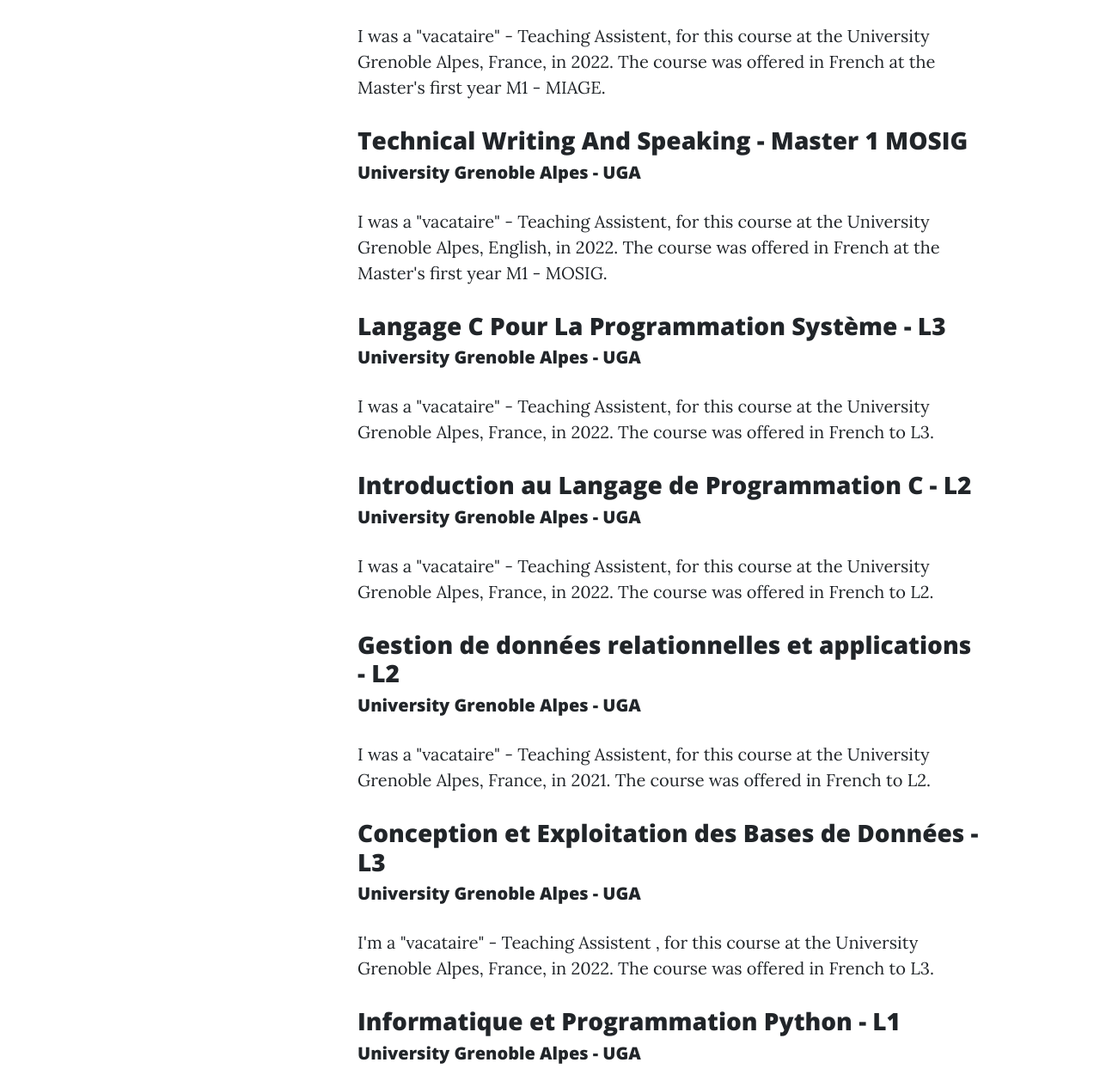
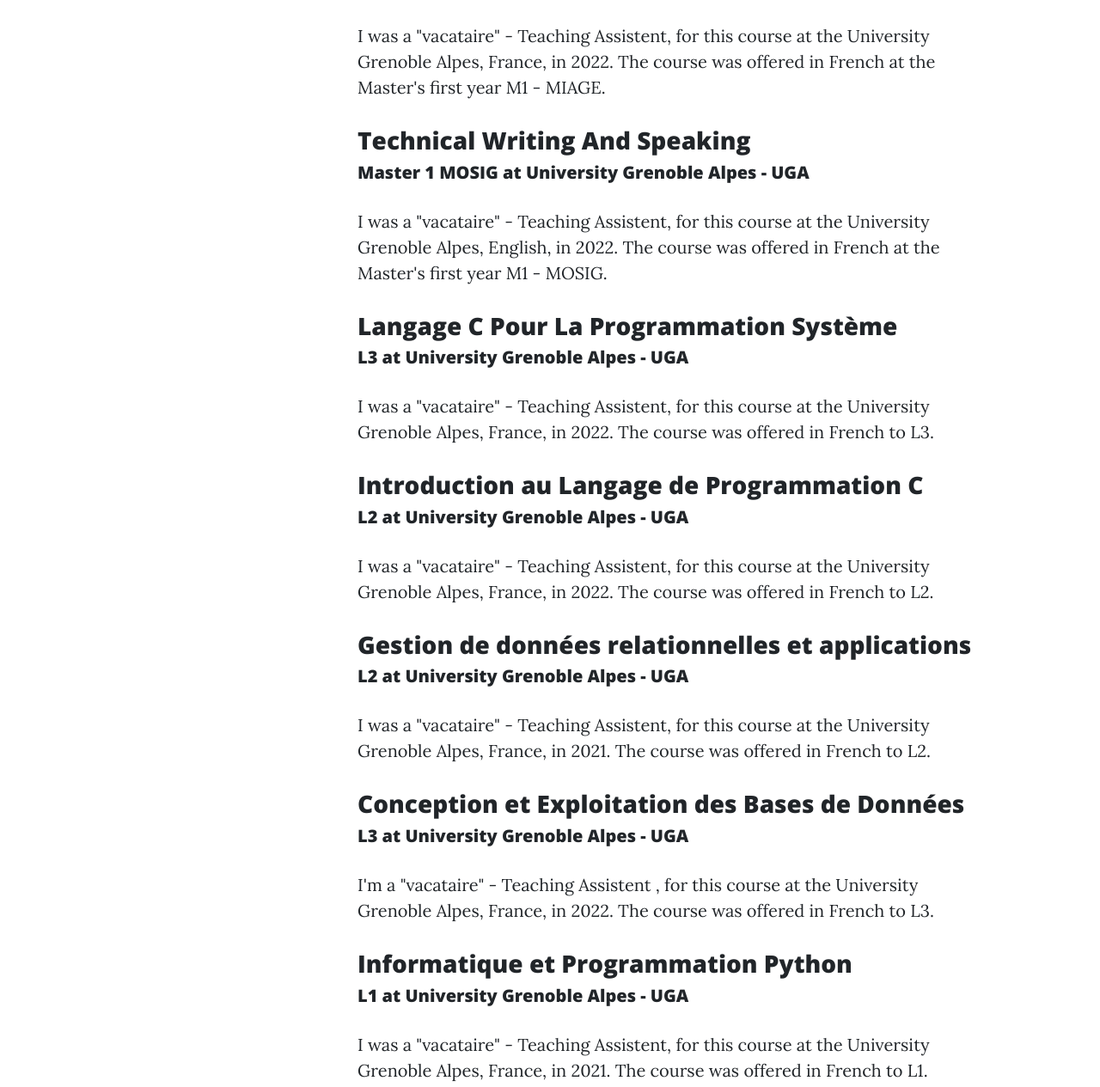
Before and after one commit to andersonandrei/andersonandrei.github.io, a website: page teaching.html in a window 1280 px wide. Shown: the part 651-1916 px from the top of the page at 86% size. Drawn offline with nearby package versions, Linux system fonts and the light colour scheme.

Commit message:
Update a few info

```diff
--- a/teaching.html
+++ b/teaching.html
@@ -85,38 +85,38 @@
 
       <div class="col-lg-8 col-md-10 mx-auto">
 
-        <h3> Parallel and Distributed Systems - Master 1 MIAGE </h3>
-        <h5> University Grenoble Alpes - UGA </h5>
+        <h3> Parallel and Distributed Systems</h3>
+        <h5> Master 1 MIAGE at University Grenoble Alpes - UGA </h5>
 
         <p>I was a "vacataire" - Teaching Assistent, for this course at the University Grenoble Alpes, France, in 2022. The course was offered in French at the Master's first year M1 - MIAGE.</p>
 
-        <h3> Technical Writing And Speaking - Master 1 MOSIG </h3>
-        <h5> University Grenoble Alpes - UGA </h5>
+        <h3> Technical Writing And Speaking </h3>
+        <h5> Master 1 MOSIG at University Grenoble Alpes - UGA </h5>
 
         <p>I was a "vacataire" - Teaching Assistent, for this course at the University Grenoble Alpes, English, in 2022. The course was offered in French at the Master's first year M1 - MOSIG.</p>
 
-        <h3> Langage C Pour La Programmation Système - L3</h3>
-        <h5> University Grenoble Alpes - UGA </h5>
+        <h3> Langage C Pour La Programmation Système </h3>
+        <h5> L3 at University Grenoble Alpes - UGA </h5>
 
         <p>I was a "vacataire" - Teaching Assistent, for this course at the University Grenoble Alpes, France, in 2022. The course was offered in French to L3.</p>
 
-        <h3> Introduction au Langage de Programmation C - L2  </h3>
-        <h5> University Grenoble Alpes - UGA </h5>
+        <h3> Introduction au Langage de Programmation C</h3>
+        <h5> L2 at University Grenoble Alpes - UGA </h5>
 
         <p>I was a "vacataire" - Teaching Assistent, for this course at the University Grenoble Alpes, France, in 2022. The course was offered in French to L2.</p>
 
-        <h3> Gestion de données relationnelles et applications - L2 </h3>
-        <h5> University Grenoble Alpes - UGA </h5>
+        <h3> Gestion de données relationnelles et applications </h3>
+        <h5> L2 at University Grenoble Alpes - UGA </h5>
 
         <p>I was a "vacataire" - Teaching Assistent, for this course at the University Grenoble Alpes, France, in 2021. The course was offered in French to L2.</p>
 
-        <h3> Conception et Exploitation des Bases de Données - L3 </h3>
-        <h5> University Grenoble Alpes - UGA </h5>
+        <h3> Conception et Exploitation des Bases de Données </h3>
+        <h5> L3 at University Grenoble Alpes - UGA </h5>
 
         <p> I'm a "vacataire" - Teaching Assistent , for this course at the University Grenoble Alpes, France, in 2022. The course was offered in French to L3.</p>
 
-        <h3> Informatique et Programmation Python - L1 </h3>
-        <h5> University Grenoble Alpes - UGA </h5>
+        <h3> Informatique et Programmation Python</h3>
+        <h5> L1 at University Grenoble Alpes - UGA </h5>
 
         <p>I was a "vacataire" - Teaching Assistent, for this course at the University Grenoble Alpes, France, in 2021. The course was offered in French to L1.</p>
 
@@ -138,6 +138,7 @@
         <p>I was the TA, Teaching Assistent, for this course at the University of São Paulo, Brazil, in 2018. The course was offered in Portuguese. I gave lectures, developed programming assignments and graded coursework.The table of the content follow as :</p>
 
         <p>The main programming languages were: C, C++ and Java.</p>
+      </div>
 
       <div class="row">
 
@@ -150,8 +151,6 @@
         <p>I was a Mathematics teacher at a public High and Techinical School in São Paulo - Brazil, the Etec de Francisco Morato, in 2015. The course was offered in Portuguese.</p>
 
       </div>
-        </div>
-
 
     </div>
   </div>
```
Lines whose indentation alone changed are shown as unchanged.
